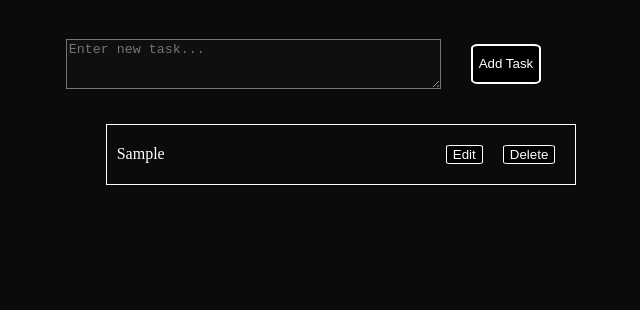
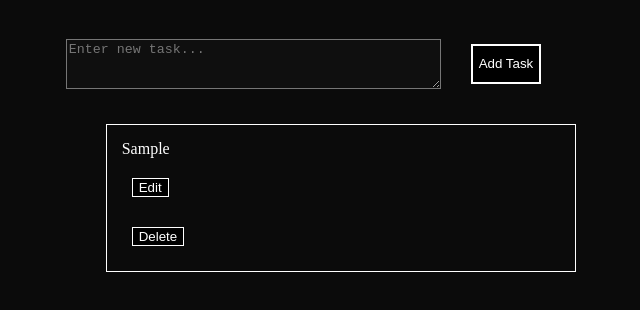
Before and after one commit to Shlok1737/taskList, a plain HTML site: page index.html in a window 1280 px wide. Both pictures are taken after typing "Sample" into the empty fields and a click on the button "Add Task". Shown: the part 100-410 px from the top of the page, without its empty margins (319-959 px from the left). Drawn offline with Linux system fonts and the light colour scheme.

Commit message:
Update style.css
buttons were hugging the border of li too tightly in the new design. tried fixing that.

```diff
--- a/style.css
+++ b/style.css
@@ -27,21 +27,21 @@ margin-left: 10px;
   background-color: black;
   color: white;
   border: 2px solid white ;
-  border-radius: 10%;
+
 }
 
 .edit{
   background-color: black;
   color: white;
   border: 1px solid white ;
-  border-radius: 10%;
+
 }
 
 .del{
   background-color: black;
   color: white;
   border: 1px solid white ;
-  border-radius: 10%;
+
 }
 
 body{
@@ -183,3 +183,24 @@ button {
     margin: 5px 0 0 0;
   }
 }
+
+
+
+
+/* Give more space inside each task box */
+
+li {
+  padding: 15px;
+  display: flex;
+  flex-direction: column; /* Stack items */
+  align-items: flex-start; /* Keep text left-aligned */
+  gap: 10px; /* Space between text and buttons */
+}
+
+/* Buttons take full width on mobile for better tap target */
+
+@media (max-width: 600px) {
+  li button {
+    width: 100%;
+  }
+}
```
